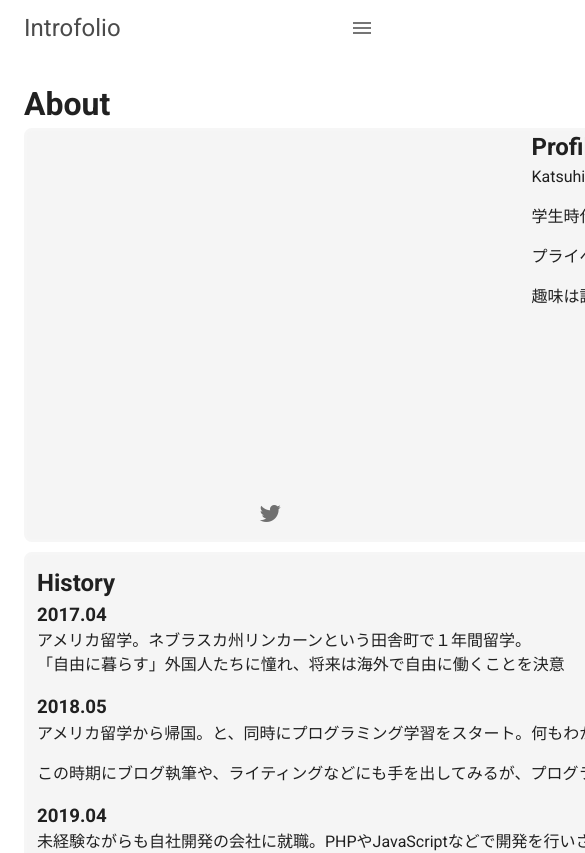
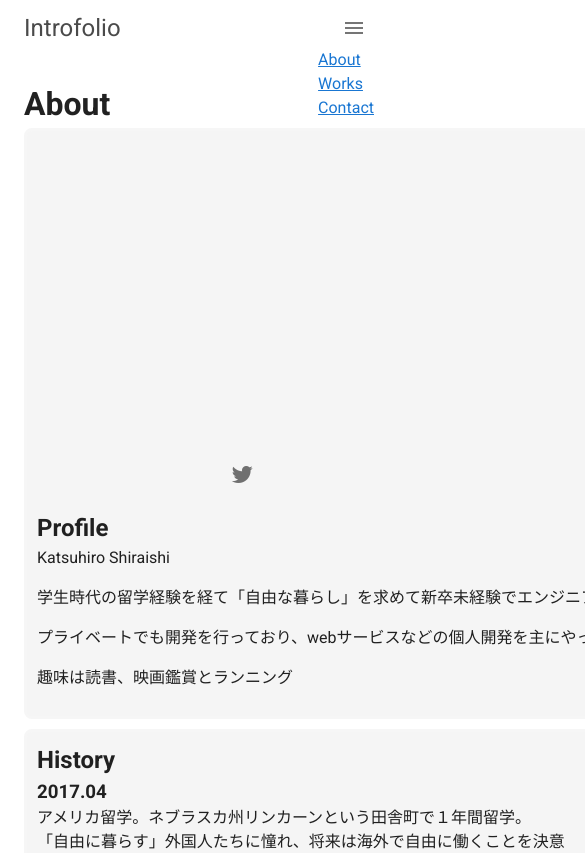
Before and after one commit to Katsu30/introfolio, a Vue app: page /about in a window 390 px wide. Shown: the top 853 px of the page, 585 px wide, since content can reach past the window. Built offline with nearby package versions, Linux system fonts and the light colour scheme.

Commit message:
responsive design 3

```diff
--- a/src/components/NavHeader.vue
+++ b/src/components/NavHeader.vue
@@ -21,9 +21,14 @@
 				<span class="linkTitle">{{ item.title }}</span>
 			</router-link>
 		</span>
-		<span class="hamburger">
+		<span @click="menuSwitch" id="hamburger">
 			<v-icon>mdi-menu</v-icon>
 		</span>
+		<div class="hamburgerItems">
+			<span v-for="(item, index) in items" :key="index">
+				<router-link :to="item.path">{{ item.title }}</router-link>
+			</span>
+		</div>
 	</v-app-bar>
 </template>
 
@@ -38,7 +43,13 @@
 				{ title: 'About', path: '/about' },
 				{ title: 'Works', path: '/works' },
 				{ title: 'Contact', path: '/contact' }
-				]
+			],
+			menuOpen: false
+		}
+	},
+	computed: {
+		menuSwitch: function(){
+			return !this.menuOpen
 		}
 	}
 	}
@@ -62,7 +73,7 @@
 		color: #4A4A4A;
 		transform: 5ms;
 	}
-	.hamburger {
+	#hamburger, .hamburgerItems {
 		display: none;
 	}
 
@@ -71,8 +82,21 @@
 	.links {
 		display: none;
 	}
-	.hamburger {
+	#hamburger {
 		display: block;
+		position: fixed;
+		right: 1rem;
+		padding: 0.5rem;
+		border-radius: 50%;
+	}
+	#hamburger:hover {
+		background-color: rgb(245, 245, 245);
+	}
+	.hamburgerItems {
+		display: flex;
+		flex-direction: column;
+		position: relative;
+		top: 3.5rem;
 	}
 }
 </style>
--- a/src/views/About.vue
+++ b/src/views/About.vue
@@ -5,8 +5,10 @@
 
     <div class="item box-big1">
 
-      <v-row class="flex-nowrap">
-        <div class="ImagesWrapper ma-4" cols="4" >
+      <v-row>
+
+        <v-col class="ImagesWrapper" cols="12" md="4">
+
           <div class="iconWrapper">
             <v-img
             :src="iconPass"
@@ -22,15 +24,18 @@
               </a>
             </span>
           </div>
-        </div>
-        <div class="profileWrapper" cols="8">
+
+        </v-col>
+
+        <v-col class="profileWrapper" cols="12" md="8">
           <h2>Profile</h2>
           <p>Katsuhiro Shiraishi</p>
           <p>学生時代の留学経験を経て「自由な暮らし」を求めて新卒未経験でエンジニア就職。日々鍛錬しています</p>
           <p>プライベートでも開発を行っており、webサービスなどの個人開発を主にやっています。
             現在はLaravel、Vue.js、Reactを重点的に勉強しています。</p>
           <p>趣味は読書、映画鑑賞とランニング</p>
-        </div>
+        </v-col>
+
       </v-row>
     </div>
 
@@ -79,6 +84,7 @@
       </div>
     </div>
   </div>
+
 </div>
 </template>
 
@@ -190,10 +196,14 @@ export default {
   }
   .box-big1,
   .box-big2,
-  .box-big3
+  .box-big3,
+  .item
   {
     grid-column: 1;
     grid-row: auto;
+  }
+  .profileWrapper > p {
+    max-width: 100%;
   }
 }
 
--- a/src/views/Home.vue
+++ b/src/views/Home.vue
@@ -38,6 +38,16 @@ export default {
   .message {
     font-size: 1.5rem;
   }
+
+@media (max-width: 768px) {
+  #topName {
+    font-size: 2.5rem;
+  }
+  .message {
+    font-size: 0.9rem;
+  }
+}
+
 @media (max-width: 600px) {
   #topName {
     font-size: 2rem;
@@ -46,4 +56,14 @@ export default {
     font-size: 0.9rem;
   }
 }
+
+@media (max-width: 375px) {
+  #topName {
+    font-size: 1.5rem;
+  }
+  .message {
+    font-size: 0.75rem;
+  }
+}
+
 </style>
```
Lines whose indentation alone changed are shown as unchanged.
